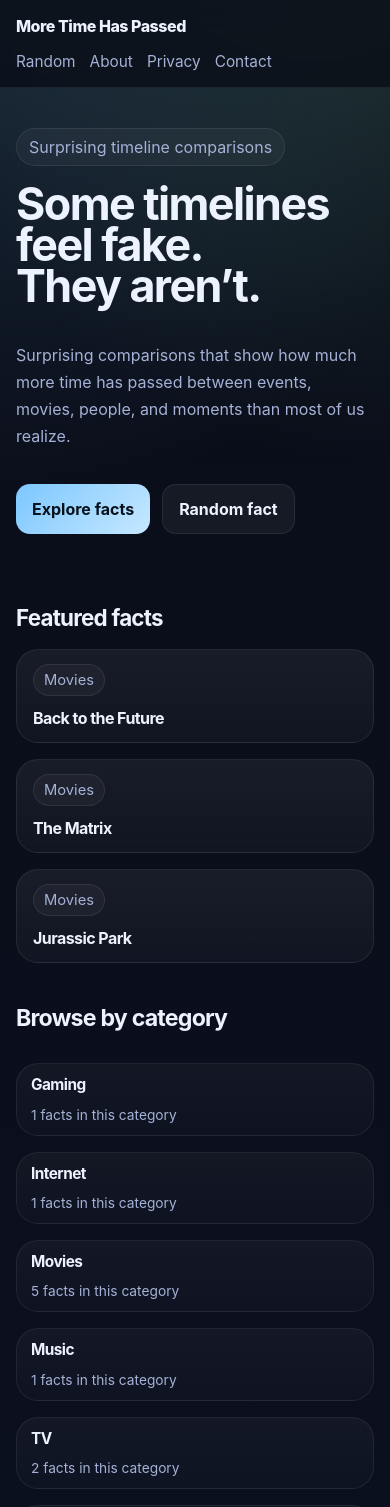
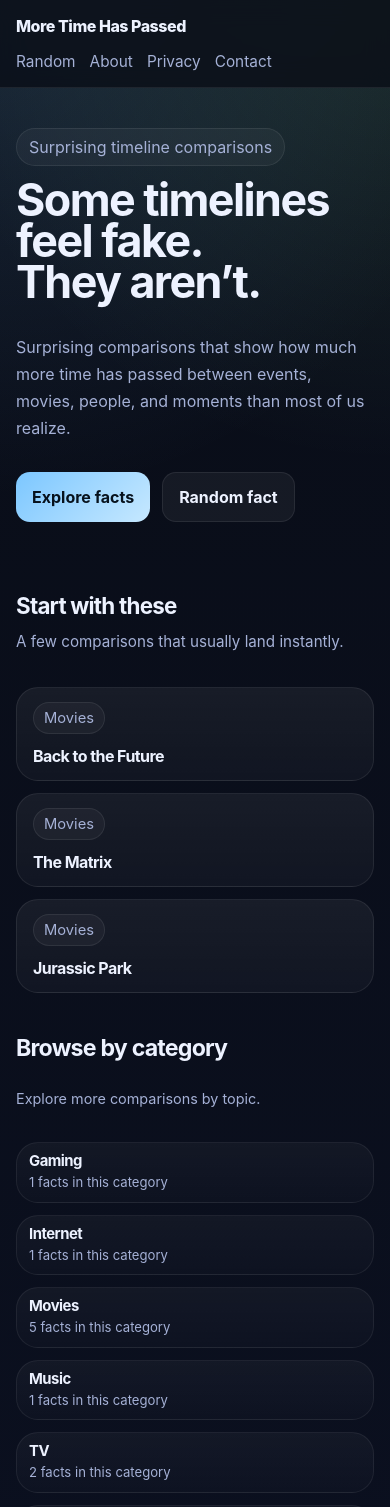
Before and after one commit to Qunst/more-time-has-passed, a Next.js app: page / in a window 390 px wide. Shown: the top 1507 px of the page. Built offline with nearby package versions, Linux system fonts and the light colour scheme.

Commit message:
Polish homepage and fact page presentation

```diff
--- a/app/globals.css
+++ b/app/globals.css
@@ -87,6 +87,19 @@ img { max-width: 100%; }
   white-space: nowrap;
 }
 
+.section-subtitle {
+  margin: -6px 0 16px;
+  color: var(--muted);
+  font-size: 0.95rem;
+  line-height: 1.45;
+}
+
+.section-subtitle-secondary {
+  margin-top: -4px;
+  margin-bottom: 14px;
+  font-size: 0.9rem;
+}
+
 .eyebrow, .pill {
   display: inline-flex;
   width: fit-content;
@@ -163,8 +176,8 @@ h3 { font-size: 1.1rem; }
 .category-card {
   padding: 12px 14px;
   gap: 4px;
-  background: linear-gradient(180deg, rgba(255,255,255,0.04), rgba(255,255,255,0.018));
-  border-color: rgba(255,255,255,0.07);
+  background: linear-gradient(180deg, rgba(255,255,255,0.038), rgba(255,255,255,0.016));
+  border-color: rgba(255,255,255,0.065);
 }
 
 .category-card h3 {
@@ -175,6 +188,7 @@ h3 { font-size: 1.1rem; }
 
 .category-card .small {
   font-size: 0.86rem;
+  line-height: 1.35;
 }
 
 .fact-card h3 {
@@ -188,9 +202,16 @@ h3 { font-size: 1.1rem; }
 }
 
 .fact-sentence {
-  font-size: clamp(1.6rem, 3vw, 2.8rem);
+  font-size: clamp(1.55rem, 3vw, 2.8rem);
   line-height: 1.12;
   max-width: 24ch;
+}
+
+.random-fact-title {
+  font-size: clamp(1.9rem, 3.6vw, 3rem);
+  line-height: 1.12;
+  max-width: 22ch;
+  font-weight: 600;
 }
 
 .metrics {
@@ -308,3 +329,40 @@ h3 { font-size: 1.1rem; }
   color: var(--muted);
   font-weight: 600;
 }
+
+@media (max-width: 640px) {
+  .category-card {
+    padding: 10px 12px;
+    gap: 3px;
+  }
+
+  .category-card h3 {
+    font-size: 0.93rem;
+  }
+
+  .category-card .small {
+    font-size: 0.82rem;
+  }
+
+    main {
+    gap: 36px;
+  }
+
+  .hero {
+    gap: 14px;
+  }
+
+  .fact-list {
+    gap: 12px;
+  }
+}
+
+@media (max-width: 900px) {
+  .grid-2 {
+    grid-template-columns: 1fr;
+  }
+
+  .glance-card {
+    max-width: 520px;
+  }
+}
--- a/app/page.js
+++ b/app/page.js
@@ -39,14 +39,20 @@ export default function HomePage() {
 
 
       <section id="featured" className="grid section-gap">
-        <h2>Featured facts</h2>
+        <h2>Start with these</h2>
+        <p className="section-subtitle">
+          A few comparisons that usually land instantly.
+        </p>
         <div className="fact-list">
           {featured.map((fact) => <FactSummaryCard key={fact.slug} fact={fact} />)}
         </div>
       </section>
 
       <section className="grid section-gap">
-        <h2 className="subsection-heading">Browse by category</h2>
+      <h2 className="subsection-heading">Browse by category</h2>
+      <p className="section-subtitle section-subtitle-secondary">
+        Explore more comparisons by topic.
+      </p>
         <div className="fact-list">
           {categories.map(({ category, count }) => (
             <CategoryCard key={category} category={category} count={count} />
--- a/app/random/page.js
+++ b/app/random/page.js
@@ -14,7 +14,7 @@ export default function RandomPage() {
     <section className="grid">
       <div className="eyebrow">Random pick</div>
       <div className="card">
-        <div className="fact-sentence">{comparison.sentence}</div>
+        <div className="random-fact-title">{comparison.sentence}</div>
         <div className="metrics section-gap">
           <div className="metric">
             <div className="metric-label">Today → {fact.title}</div>
```
